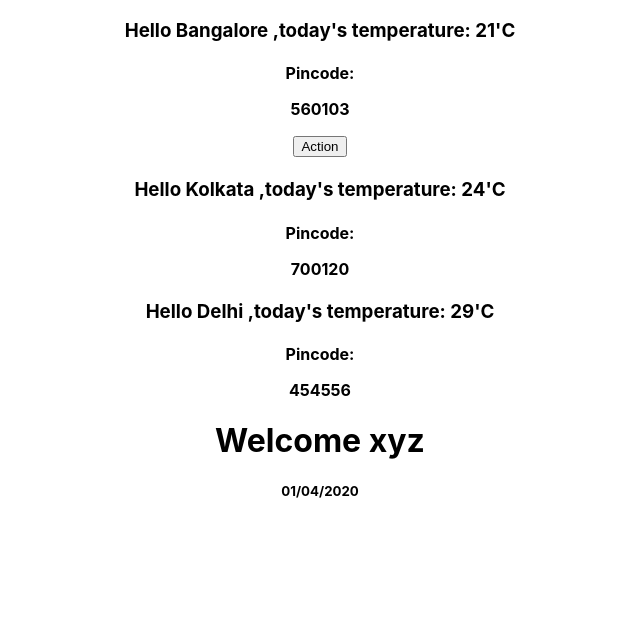
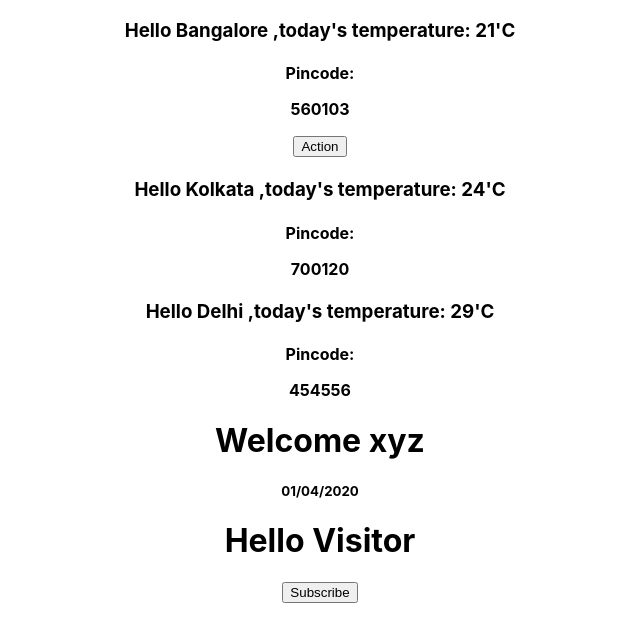
Before and after one commit to priyodas12/Web_Technology_Learning, a React (Create React App) app in the folder ReactLearning/hello-react/: page / in a window 1280 px wide. Shown: the top 642 px of the page, without its empty margins (320-960 px from the left). Built offline with nearby package versions, Linux system fonts and the light colour scheme.

Commit message:
state component

```diff
--- a/ReactLearning/hello-react/src/App.js
+++ b/ReactLearning/hello-react/src/App.js
@@ -3,6 +3,7 @@ import logo from './logo.svg';
 import './App.css';
 import { Demo } from './Components/Props.jsx'
 import Welcome from './Components/GreetClass.jsx'
+import Message from './Components/Message.jsx'
 
 function App() {
   return (
@@ -20,6 +21,7 @@ function App() {
         <Welcome name='xyz'>
             <p>01/04/2020</p>
         </Welcome>
+        <Message />
     </div>
   );
 }
--- /dev/null
+++ b/ReactLearning/hello-react/src/Components/Message.jsx
@@ -0,0 +1,28 @@
+import React, { Component } from 'react';
+
+class Message extends Component{
+
+  constructor () {
+    super();
+    this.state={
+      message:"Hello Visitor"
+    }
+  };
+
+  subscribeMe(){
+    this.setState({
+      message:"Thanks for Subscribing!"
+    })
+  }
+
+  render(){
+    return(
+      <div>
+        <h1>{this.state.message}</h1>
+        <button onClick={()=>this.subscribeMe()}>Subscribe</button>
+      </div>
+    );
+  }
+}
+
+export default Message;
--- a/ReactLearning/hello-react/src/Components/Props.jsx
+++ b/ReactLearning/hello-react/src/Components/Props.jsx
@@ -3,6 +3,7 @@ import React from 'react'
 export const Demo=(props)=>{
   return (
     <div>
+         {/* //props are read only property */}
         <h3>Hello {props.city} ,today's temperature: {props.temp}'C </h3>
         <h4>Pincode:{props.children}</h4>
     </div>
```
